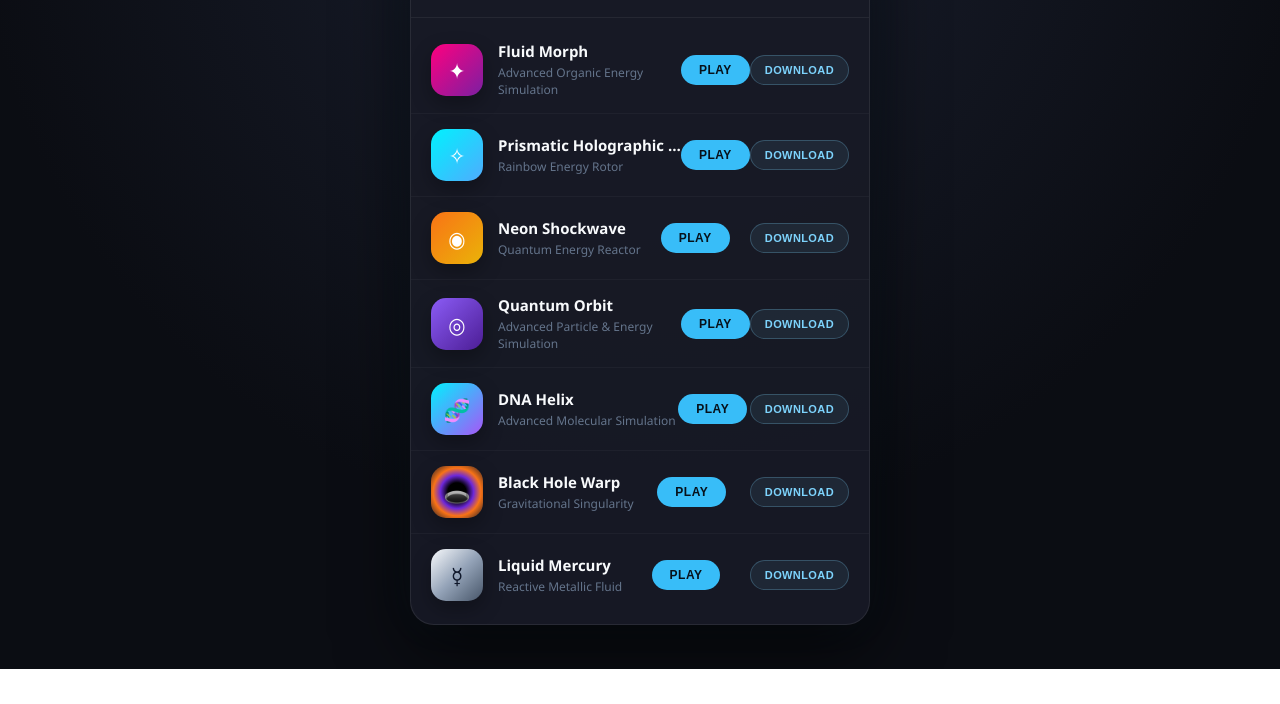
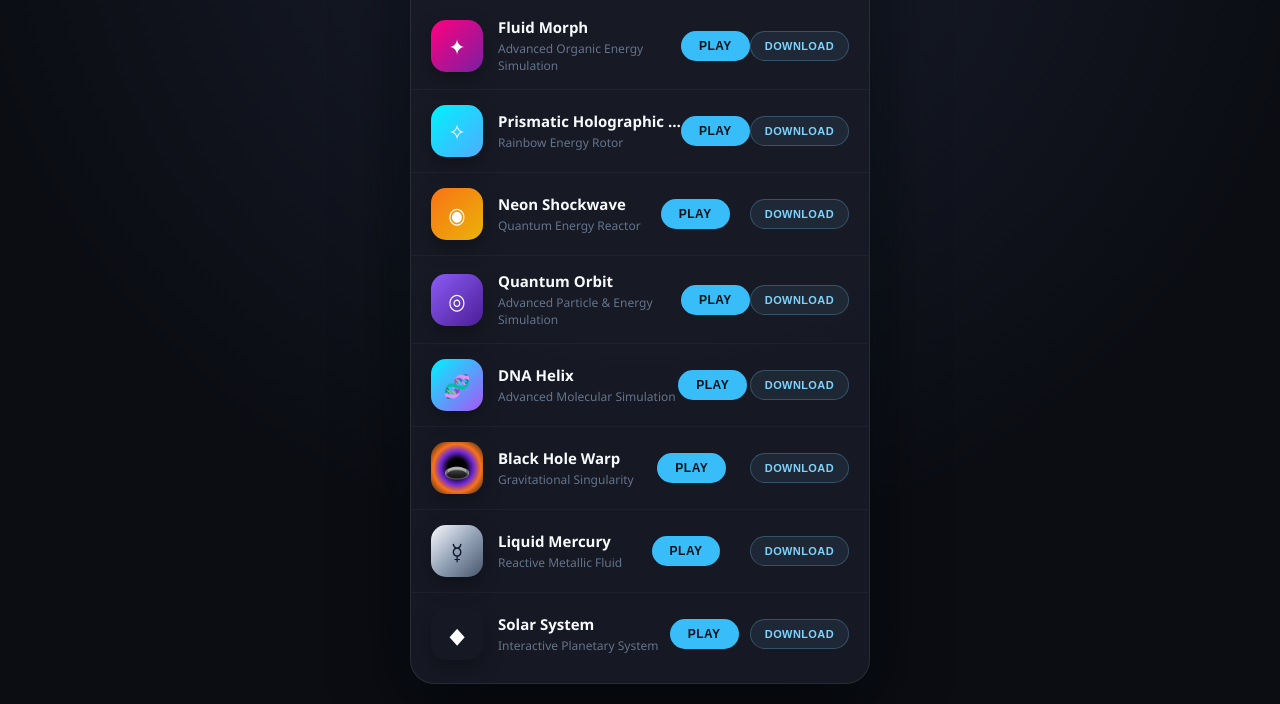
Before and after one commit to jangalacharansaisri963-eng/Animations, a plain HTML site: page index.html in a window 1280 px wide. Shown: the part 131-835 px from the top of the page. Before the commit the page ends 800 px from the top, so only its background shows below. Drawn offline with Linux system fonts and the light colour scheme.

Commit message:
Update index.html

```diff
--- a/index.html
+++ b/index.html
@@ -16,6 +16,7 @@
     <link rel="stylesheet" href="css/dna.css">
     <link rel="stylesheet" href="css/black-hole.css">
     <link rel="stylesheet" href="css/liquid-mercury.css">
+    <link rel="stylesheet" href="css/solar-system.css">
 </head>
 
 <body>
@@ -94,6 +95,7 @@
     <script src="audio/dna.js"></script>
     <script src="audio/black-hole.js"></script>
     <script src="audio/liquid-mercury.js"></script>
+    <script src="audio/solar-system.js"></script>
 
     <!-- Animation modules -->
     <script src="animations/blob.js"></script>
@@ -103,6 +105,8 @@
     <script src="animations/dna.js"></script>
     <script src="animations/black-hole.js"></script>
     <script src="animations/liquid-mercury.js"></script>
+    <script src="animations/solar-system.js"></script>
+
 
 
     <!-- Application -->
```
